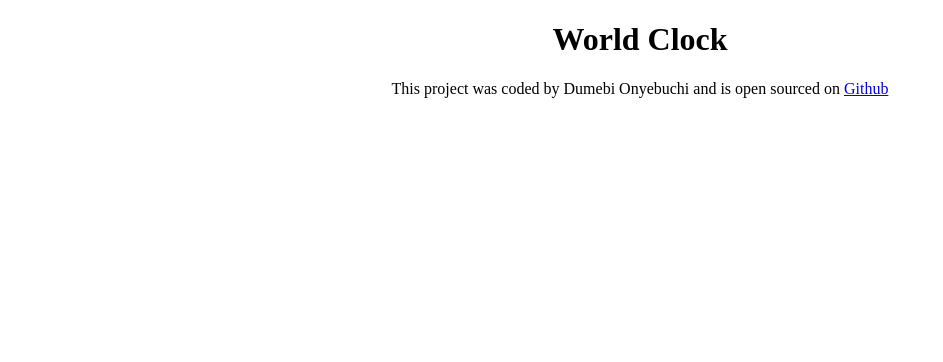
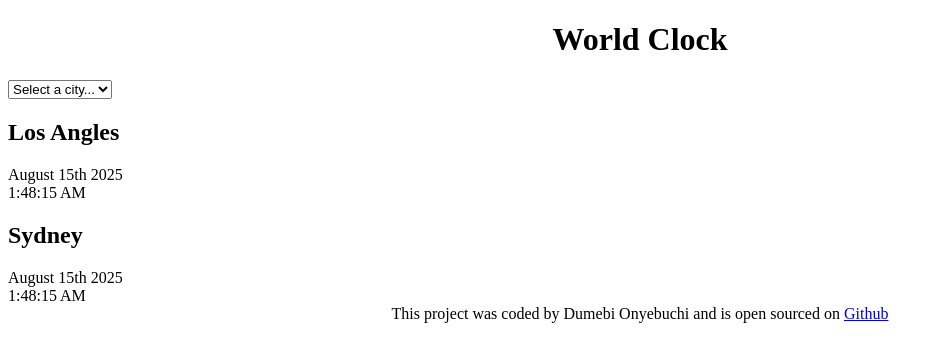
Before and after one commit to dumebi2003/World-Clock, a plain HTML site: page index.html in a window 1280 px wide. Shown: the whole page, without its empty margins (0-943 px from the left). Drawn offline with Linux system fonts and the light colour scheme.

Commit message:
added the basic html

```diff
--- a/index.html
+++ b/index.html
@@ -7,10 +7,35 @@
     <title>World Clock 🕘</title>
   </head>
   <body>
-    <h1>World Clock</h1>
+    <div>
+      <h1>World Clock</h1>
+
+      <select name="" id="">
+        <option value="">Select a city...</option>
+        <option value="">London</option>
+        <option value="">New York</option>
+        <option value="">Paris</option>
+        <option value="">Toronto</option>
+      </select>
+
+      <div class="city">
+        <h2>Los Angles</h2>
+        <div class="date">August 15th 2025</div>
+        <div class="time">1:48:15 AM</div>
+      </div>
+
+      <div class="city">
+        <h2>Sydney</h2>
+        <div class="date">August 15th 2025</div>
+        <div class="time">1:48:15 AM</div>
+      </div>
+    </div>
+
     <footer>
       This project was coded by Dumebi Onyebuchi and is open sourced on
-      <a href="https://github.com/dumebi2003/World-Clock" target="_blank">Github</a>
+      <a href="https://github.com/dumebi2003/World-Clock" target="_blank"
+        >Github</a
+      >
     </footer>
     <script src="src/index.js"></script>
   </body>
```
